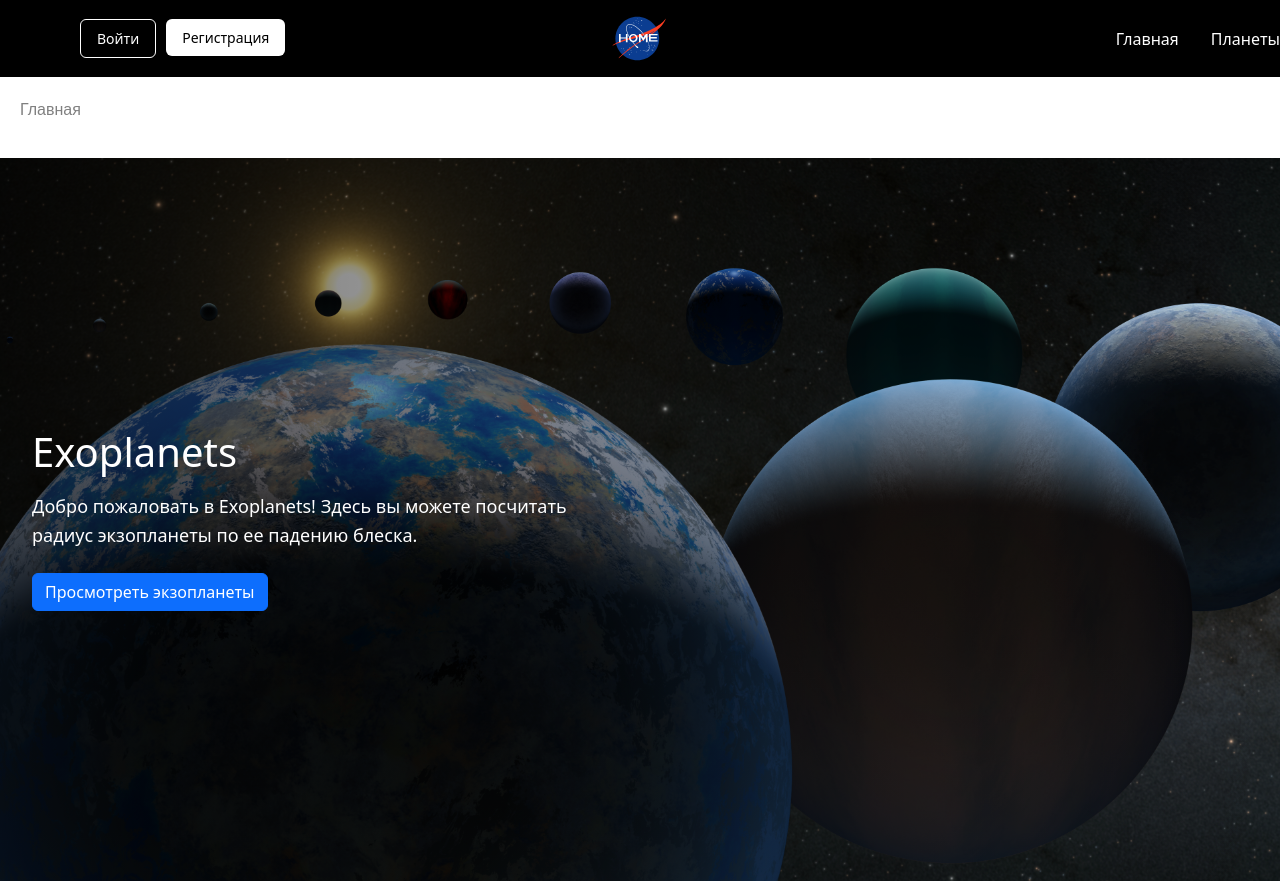
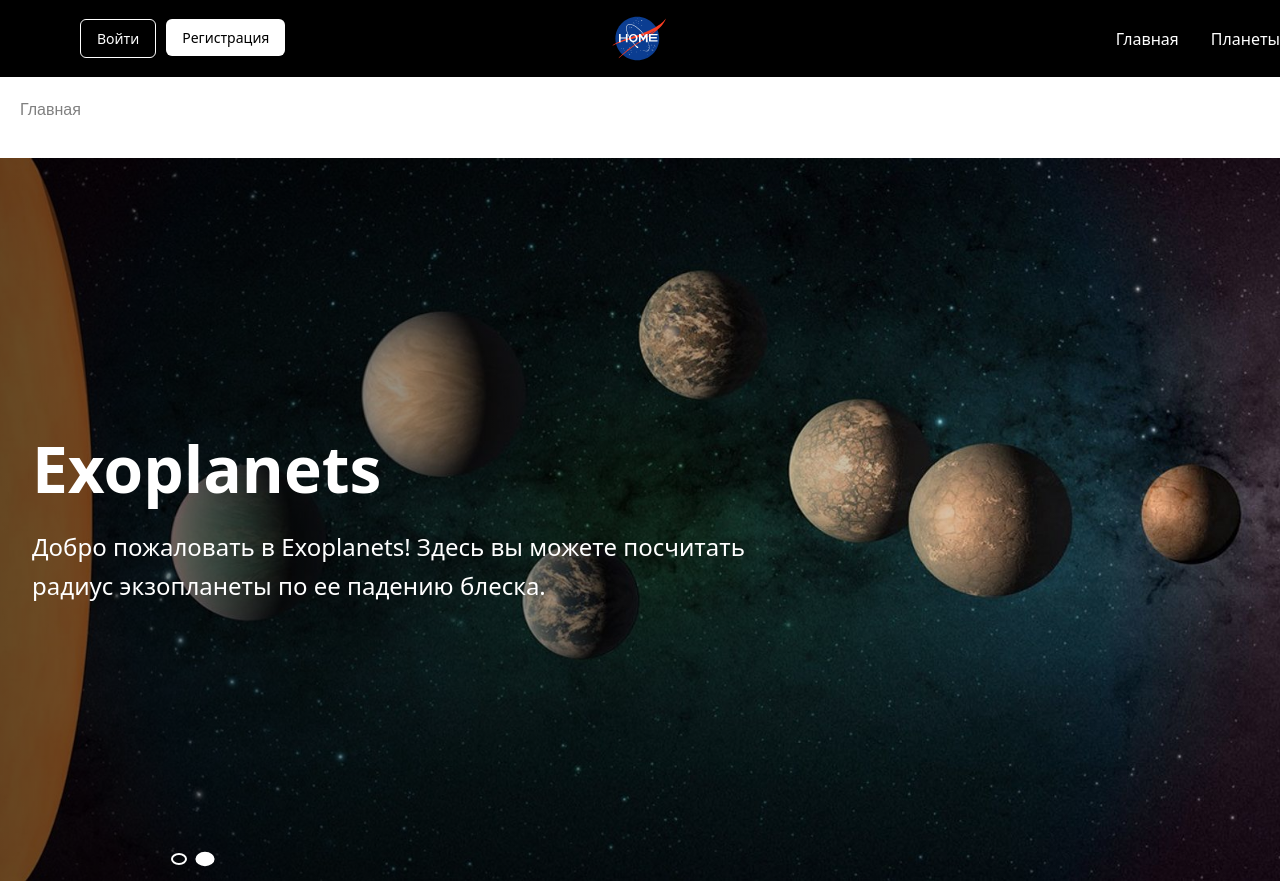
Before and after one commit to dima040805/RIP-25-26-Frontend, a React (Vite) app: page /RIP-25-26-Frontend/ in a window 1280 px wide. Built offline with nearby package versions, Linux system fonts and the light colour scheme.

Commit message:
homepage, profilepage, researches

```diff
--- a/dev-dist/sw.js
+++ b/dev-dist/sw.js
@@ -82,7 +82,7 @@ define(['./workbox-d9a5ed57'], (function (workbox) { 'use strict';
     "revision": "4463db0e243ba5019bc6451d779e754b"
   }, {
     "url": "index.html",
-    "revision": "0.trcqlov5fqo"
+    "revision": "0.lcl8093e7t"
   }], {});
   workbox.cleanupOutdatedCaches();
   workbox.registerRoute(new workbox.NavigationRoute(workbox.createHandlerBoundToURL("index.html"), {
--- a/src/components/PlanetCard/PlanetCard.tsx
+++ b/src/components/PlanetCard/PlanetCard.tsx
@@ -1,5 +1,6 @@
 import { Link } from "react-router-dom";
 import { useDispatch, useSelector } from 'react-redux';
+import { useNavigate } from 'react-router-dom';
 import type { Planet } from "../../modules/PlanetsTypes";
 import type { AppDispatch, RootState } from '../../store';
 import { addToResearch } from '../../store/slices/researchSlice';
@@ -10,6 +11,7 @@ import defaultPlanetImage from '../../assets/error_planet.png';
 
 export default function PlanetCard({ planet }: { planet: Planet }) {
     const dispatch = useDispatch<AppDispatch>();
+    const navigate = useNavigate();
     const { isAuthenticated } = useSelector((state: RootState) => state.user);
     const { loading } = useSelector((state: RootState) => state.research);
 
@@ -39,6 +41,8 @@ export default function PlanetCard({ planet }: { planet: Planet }) {
 
     const handleAddToResearch = async () => {
         if (!isAuthenticated) {
+            // Редирект на страницу входа если не авторизован
+            navigate('/login');
             return;
         }
 
--- a/src/pages/HomePage.css
+++ b/src/pages/HomePage.css
@@ -15,6 +15,7 @@
   object-fit: cover;
   object-position: 77% 48%;
   z-index: 1;
+  transition: opacity 1s ease-in-out;
 }
 
 .banner-overlay {
@@ -32,16 +33,79 @@
   z-index: 3;
   color: white;
   padding: 2rem;
-  max-width: 600px;
+  max-width: 800px;
 }
 
 .banner-content h1 {
-  font-size: 2.5rem;
-  margin-bottom: 1rem;
+  font-size: 4rem;
+  margin-bottom: 1.5rem;
+  font-weight: 700;
+  line-height: 1.1;
 }
 
-.banner-content p {
-  font-size: 1.125rem;
-  margin-bottom: 1.5rem;
+.banner-description {
+  font-size: 1.5rem;
+  margin-bottom: 0;
   line-height: 1.6;
+  font-weight: 300;
 }
+
+/* Индикаторы карусели */
+.carousel-indicators {
+  position: absolute;
+  bottom: 30px;
+  left: 50%;
+  transform: translateX(-50%);
+  display: flex;
+  gap: 10px;
+  z-index: 4;
+}
+
+.carousel-dot {
+  width: 12px;
+  height: 12px;
+  border-radius: 50%;
+  border: 2px solid white;
+  background: transparent;
+  cursor: pointer;
+  transition: all 0.3s ease;
+}
+
+.carousel-dot.active {
+  background: white;
+  transform: scale(1.2);
+}
+
+.carousel-dot:hover {
+  background: rgba(255, 255, 255, 0.5);
+}
+
+/* Адаптивность */
+@media (max-width: 768px) {
+  .banner-content h1 {
+    font-size: 2.5rem;
+  }
+
+  .banner-description {
+    font-size: 1.25rem;
+  }
+
+  .banner-content {
+    max-width: 90%;
+    padding: 1rem;
+  }
+
+  .carousel-indicators {
+    bottom: 20px;
+  }
+}
+
+@media (max-width: 480px) {
+  .banner-content h1 {
+    font-size: 2rem;
+  }
+
+  .banner-description {
+    font-size: 1.125rem;
+  }
+}
--- a/src/pages/HomePage.tsx
+++ b/src/pages/HomePage.tsx
@@ -1,14 +1,23 @@
 // pages/HomePage/HomePage.tsx
-import { type FC } from "react";
-import { Link } from "react-router-dom";
-import { ROUTES } from "../Routes";
+import { type FC, useState, useEffect } from "react";
 import Header from '../components/Header/Header';
 import { BreadCrumbs } from '../components/BreadCrumbs/BreadCrumbs';
-import { Button } from "react-bootstrap";
 import './HomePage.css';
 import backgroundImage from '../assets/background.png';
+import backgroundImage2 from '../assets/background2.png';
 
 export const HomePage: FC = () => {
+  const [currentBackground, setCurrentBackground] = useState(0);
+  const backgrounds = [backgroundImage, backgroundImage2];
+
+  useEffect(() => {
+    const interval = setInterval(() => {
+      setCurrentBackground((prev) => (prev + 1) % backgrounds.length);
+    }, 5000); // Смена каждые 5 секунд
+
+    return () => clearInterval(interval);
+  }, []);
+
   return (
     <>
       <Header />
@@ -18,19 +27,25 @@ export const HomePage: FC = () => {
       <div className="home-banner">
         <div className="banner-content">
           <h1>Exoplanets</h1>
-          <p>
+          <p className="banner-description">
             Добро пожаловать в Exoplanets! Здесь вы можете посчитать радиус экзопланеты по ее падению блеска.
           </p>
-          <Link to={ROUTES.PLANETS}>
-            <Button variant="primary">Просмотреть экзопланеты</Button>
-          </Link>
         </div>
         <div className="banner-overlay"></div>
         <img
-          src={backgroundImage}
+          src={backgrounds[currentBackground]}
           alt="Exoplanets"
           className="banner-bg"
         />
+        <div className="carousel-indicators">
+          {backgrounds.map((_, index) => (
+            <button
+              key={index}
+              className={`carousel-dot ${index === currentBackground ? 'active' : ''}`}
+              onClick={() => setCurrentBackground(index)}
+            />
+          ))}
+        </div>
       </div>
     </>
   );
--- a/src/pages/ProfilePage.css
+++ b/src/pages/ProfilePage.css
@@ -0,0 +1,190 @@
+.profile-page {
+  min-height: 100vh;
+}
+
+.profile-page main {
+  max-width: 1100px;
+  margin: 0 auto;
+  padding: 20px;
+}
+
+.profile-header {
+  text-align: center;
+  margin-bottom: 40px;
+  padding-top: 48px;
+  padding-bottom: 32px;
+}
+
+.profile-header h1 {
+  font-size: 3rem;
+  font-weight: 700;
+  margin-bottom: 16px;
+  font-family: "Inter", sans-serif;
+}
+
+.profile-header p {
+  font-size: 1.125rem;
+  color: #666;
+  margin: 0;
+}
+
+.profile-content {
+  display: grid;
+  grid-template-columns: 1fr 1fr;
+  gap: 32px;
+  margin-bottom: 100px;
+}
+
+@media (max-width: 768px) {
+  .profile-content {
+    grid-template-columns: 1fr;
+  }
+}
+
+.profile-section {
+  background: white;
+  border-radius: 8px;
+  padding: 24px;
+  box-shadow: 0 2px 8px rgba(0, 0, 0, 0.1);
+}
+
+.profile-section h2 {
+  font-size: 1.5rem;
+  margin-bottom: 20px;
+  font-family: "Inter", sans-serif;
+  color: #333;
+}
+
+.profile-info {
+  display: flex;
+  flex-direction: column;
+  gap: 16px;
+}
+
+.info-item {
+  display: flex;
+  justify-content: space-between;
+  padding: 12px 0;
+  border-bottom: 1px solid #e0e0e0;
+}
+
+.info-item:last-child {
+  border-bottom: none;
+}
+
+.info-item label {
+  font-weight: 600;
+  color: #333;
+}
+
+.info-item span {
+  color: #666;
+}
+
+.password-form {
+  display: flex;
+  flex-direction: column;
+  gap: 20px;
+}
+
+.form-group {
+  display: flex;
+  flex-direction: column;
+  gap: 8px;
+}
+
+.form-group label {
+  font-weight: 600;
+  color: #333;
+  font-size: 0.9rem;
+}
+
+.form-group input {
+  border: 1px solid #ddd;
+  border-radius: 6px;
+  padding: 12px;
+  font-size: 1rem;
+  transition: border-color 0.3s ease;
+}
+
+.form-group input:focus {
+  outline: none;
+  border-color: #0B3D91;
+}
+
+.form-group input:disabled {
+  background-color: #f5f5f5;
+  cursor: not-allowed;
+}
+
+.btn-change-password {
+  background: #0B3D91;
+  color: white;
+  border: none;
+  border-radius: 6px;
+  padding: 12px 24px;
+  font-size: 1rem;
+  cursor: pointer;
+  transition: background-color 0.3s ease;
+  margin-top: 10px;
+}
+
+.btn-change-password:hover:not(:disabled) {
+  background: #1e40af;
+}
+
+.btn-change-password:disabled {
+  background: #cccccc;
+  cursor: not-allowed;
+}
+
+.error-message {
+  background: #ffe6e6;
+  border: 1px solid #ffcccc;
+  color: #d63031;
+  padding: 12px;
+  border-radius: 6px;
+  margin-bottom: 20px;
+  text-align: center;
+}
+
+.success-message {
+  background: #e6ffe6;
+  border: 1px solid #ccffcc;
+  color: #27ae60;
+  padding: 12px;
+  border-radius: 6px;
+  margin-bottom: 20px;
+  text-align: center;
+}
+
+.loading {
+  text-align: center;
+  padding: 50px 20px;
+  font-size: 1.2rem;
+  color: #666;
+}
+
+/* Адаптивность */
+@media (max-width: 1200px) {
+  .profile-page main {
+    max-width: 90%;
+  }
+}
+
+@media (max-width: 768px) {
+  .profile-header h1 {
+    font-size: 2rem;
+    padding-top: 32px;
+    padding-bottom: 24px;
+  }
+
+  .profile-section {
+    padding: 20px;
+  }
+
+  .info-item {
+    flex-direction: column;
+    gap: 4px;
+  }
+}
--- a/src/pages/ResearchesPage.tsx
+++ b/src/pages/ResearchesPage.tsx
@@ -1,4 +1,3 @@
-// src/pages/ResearchesPage.tsx
 import { useEffect, useState } from 'react';
 import { useNavigate } from 'react-router-dom';
 import Header from '../components/Header/Header';
@@ -32,12 +31,13 @@ export default function ResearchesPage() {
     try {
       const response = await api.researches.researchesList();
 
-      // Фильтруем: убираем черновики И показываем только исследования текущего пользователя
-      const filteredResearches = response.data.filter((research: any) =>
-        research.status !== 'draft' && research.creator_login === username
+      // Бэкенд уже возвращает только исследования текущего пользователя
+      // Убираем черновики, так как они отображаются в корзине
+      const researchesWithoutDrafts = response.data.filter((research: any) =>
+        research.status !== 'draft'
       );
 
-      setResearches(filteredResearches);
+      setResearches(researchesWithoutDrafts);
     } catch (error: any) {
       setError(error.response?.data?.description || 'Ошибка загрузки исследований');
     } finally {
```
Also changed, not shown: src/assets/background2.png (added), src/pages/ProfilePage.tsx (indentation only).
